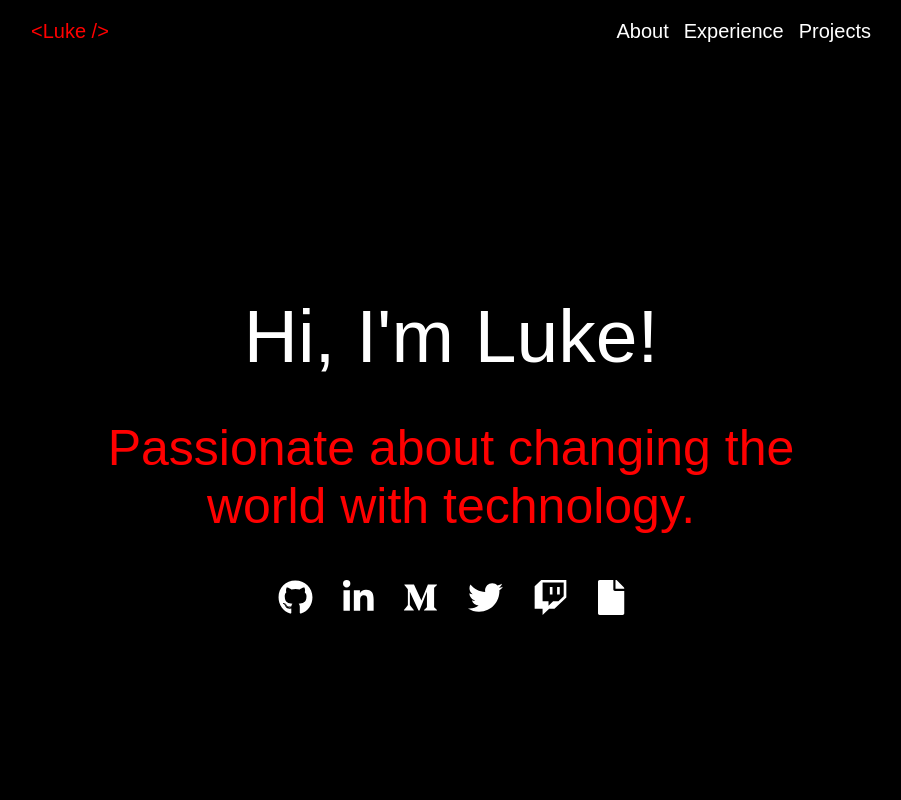
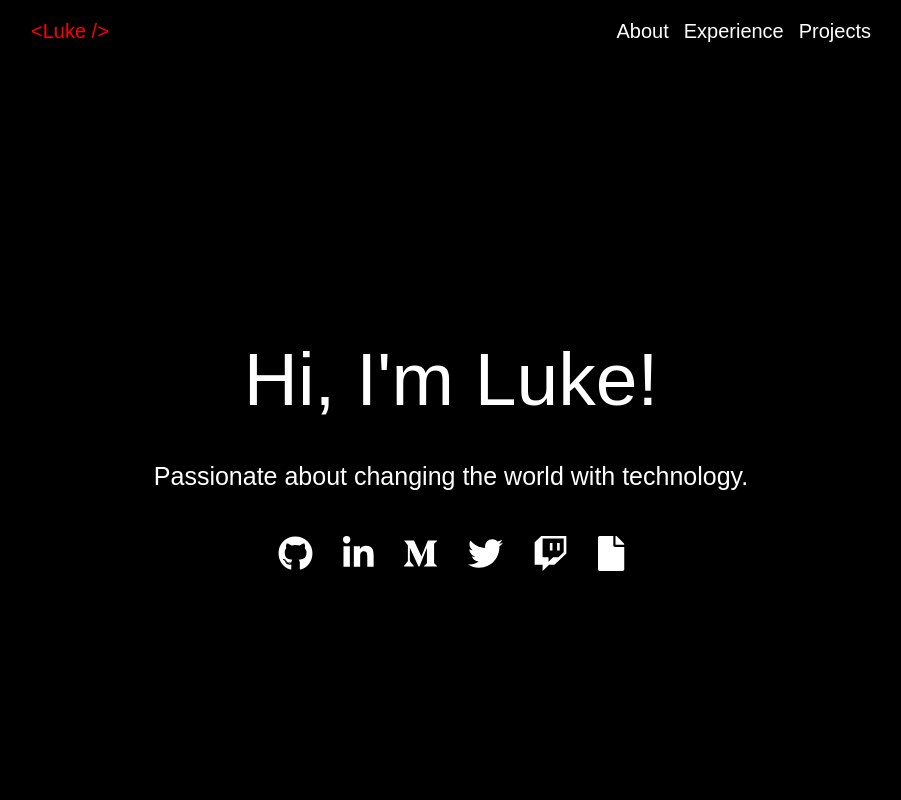
Before and after one commit to hemeshvpatel/ReactPortfolio, a React (Create React App) app: page / in a window 1280 px wide. Shown: the top 800 px of the page, without its empty margins (189-1090 px from the left). Built offline with nearby package versions, Linux system fonts and the light colour scheme.

Commit message:
Installed React Styled components. Updated brand statement and landing components to react styled format

```diff
--- a/package.json
+++ b/package.json
@@ -18,6 +18,7 @@
     "react-router-dom": "^5.3.0",
     "react-scripts": "4.0.3",
     "react-typist": "^2.0.5",
+    "styled-components": "^5.3.1",
     "web-vitals": "^1.0.1"
   },
   "scripts": {
--- a/src/components/brandStatement.js
+++ b/src/components/brandStatement.js
@@ -5,36 +5,38 @@ import * as GlobalFunctions from "../globals/globalFunctions";
 //Typist: https://github.com/jstejada/react-typist
 import Typist from "react-typist";
 
-export default function brandStatement(props) {
+import styled, { css } from "styled-components";
+
+const BrandContainer = styled.div`
+  display: flex;
+  flex-direction: column;
+  align-items: center;
+  font-size: 25px;
+  margin: 25px;
+  color: white;
+`;
+
+const StatementStyle = styled.div`
+  margin: 5px;
+  text-align: center;
+`;
+
+export default function BrandStatement(props) {
   const { style } = props;
   //console.log("brandStatement: ", brandStatement);
 
-  let defaultStyle = {
-    display: `flex`,
-    flexDirection: `column`,
-    alignItems: "center",
-    fontSize: "25px",
-    margin: "25px",
-    //border: "2px dashed red",
-  };
-
-  //TODO: Use typing library effect?
-  //https://github.com/jstejada/react-typist - library for typing effect
-
-  //Rotate through one statement at time, to keep the website different (after 30 seconds .. etcs)
-
   return (
-    <div style={GlobalFunctions.setNewStyle(defaultStyle, style)}>
+    <BrandContainer>
       {(brandStatements || []).map((brandStatement, key) => {
         //console.log("brandStatement: ", brandStatement)
         return (
-          <div style={{ margin: "5px", textAlign: "center" }} key={key}>
+          <StatementStyle key={key}>
             <Typist cursor={{ hideWhenDone: true, hideWhenDoneDelay: 500 }}>
               {brandStatement}
             </Typist>
-          </div>
+          </StatementStyle>
         );
       })}
-    </div>
+    </BrandContainer>
   );
 }
--- a/src/components/landing.js
+++ b/src/components/landing.js
@@ -3,6 +3,37 @@ import { userData } from "../data";
 import BrandStatements from "./brandStatement";
 import ResumeIcon from "./library/resumeIcon";
 import SocialIcons from "./library/socialIcons";
+
+import styled, { css, keyframes } from "styled-components";
+
+const LandingContainer = styled.div`
+  display: flex;
+  flex-direction: column;
+  align-items: center;
+`;
+
+const rotate = keyframes`
+from {
+transform: rotate(0deg);
+}
+
+to {
+transform: rotate(360deg);
+}
+`;
+
+const Name = styled.div`
+  display: flex;
+  flex-direction: column;
+  margin-bottom: 10px;
+  font-size: 75px;
+  font-weight: 500;
+  // animation: ${rotate} 2s linear infinite;
+`;
+
+const IconsContainer = styled.div`
+  display: flex;
+`;
 
 export default function Welcome() {
   //Good idea to destructure data coming in, makes it easier to use throughout component
@@ -10,30 +41,11 @@ export default function Welcome() {
   //check data before using:
   //console.log("userData: ", userData)
 
-  //styles are all inline, caveit being transition / animation effects. Please see hover.
   return (
-    <div
-      style={{
-        display: `flex`,
-        flexDirection: `column`,
-        alignItems: "center",
-        //border: "2px dashed red",
-      }}
-    >
-      <div
-        style={{
-          display: "flex",
-          flexDirection: "column",
-          marginBottom: "10px",
-          fontSize: "75px",
-          fontWeight: 500,
-          //border: "2px dashed red",
-        }}
-      >
-        Hi, I'm {firstName}!
-      </div>
-      <BrandStatements style={{ color: "red", fontSize: "50px" }} />
-      <div style={{ display: "flex" }}>
+    <LandingContainer>
+      <Name> Hi, I'm {firstName}!</Name>
+      <BrandStatements />
+      <IconsContainer>
         <SocialIcons
           github={"https://github.com/"}
           linkedin={"https://linkedin.com"}
@@ -42,7 +54,7 @@ export default function Welcome() {
           twitch={"https://twitch.com"}
         />
         <ResumeIcon to="https://drive.google.com/file/d/1Nkiadg3LWHWgXUEGA79bCVjpgzIiJRdW/view" />
-      </div>
-    </div>
+      </IconsContainer>
+    </LandingContainer>
   );
 }
```
Also changed, not shown: 1 other file (tests, documents, lock files or other folders).
